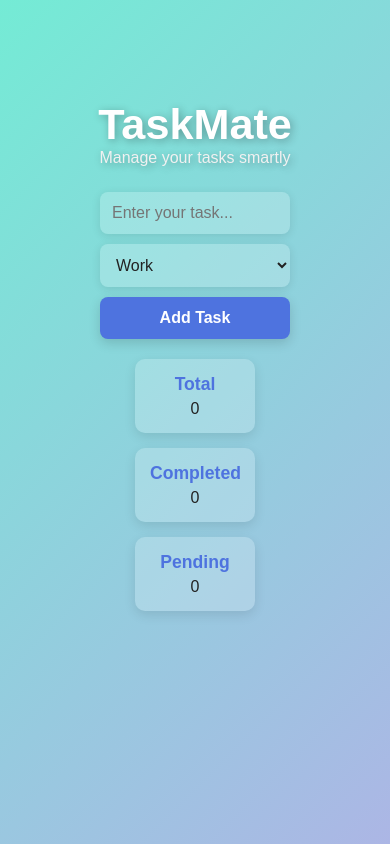
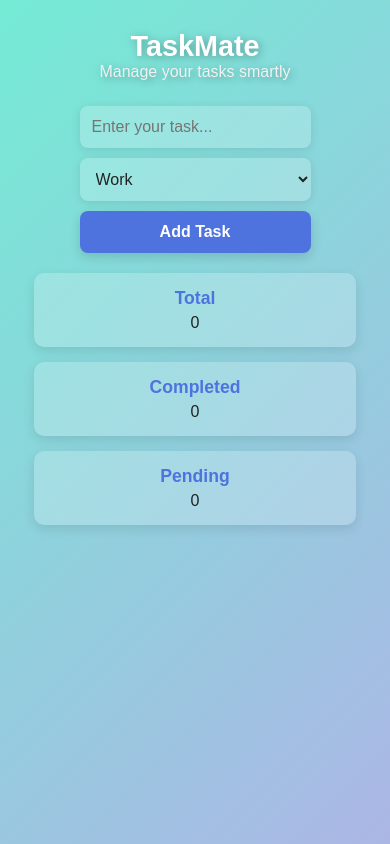
Before and after one commit to itx-Meelad56/TaskMate-App, a plain HTML site: page index.html in a window 390 px wide. Drawn offline with Linux system fonts and the light colour scheme.

Commit message:
Update styling

```diff
--- a/style.css
+++ b/style.css
@@ -1,4 +1,4 @@
-/* 🌟 Basic Reset */
+/* 🌟 Base Styling */
 * {
     margin: 0;
     padding: 0;
@@ -13,7 +13,7 @@ body {
     display: flex;
     flex-direction: column;
     align-items: center;
-    padding: 100px;
+    padding: 80px 20px;
     min-height: 100vh;
 }
 
@@ -202,7 +202,15 @@ header p {
 }
 
 /* 🌟 Responsive Design */
-@media (max-width: 600px) {
+@media (max-width: 768px) {
+    body {
+        padding: 40px 15px;
+    }
+
+    header h1 {
+        font-size: 2.2rem;
+    }
+
     #task-input-section {
         flex-direction: column;
         align-items: center;
@@ -212,6 +220,40 @@ header p {
     #category,
     #add-task-btn {
         width: 100%;
-        max-width: 300px;
+        max-width: 350px;
+    }
+
+    .stat-box {
+        width: 45%;
     }
 }
+
+@media (max-width: 480px) {
+    body {
+        padding: 30px 10px;
+    }
+
+    header h1 {
+        font-size: 1.8rem;
+    }
+
+    #task-input,
+    #category,
+    #add-task-btn {
+        max-width: 100%;
+    }
+
+    .stat-box {
+        width: 100%;
+    }
+
+    .task-buttons {
+        flex-direction: column;
+        gap: 6px;
+    }
+
+    .task-buttons button {
+        width: 100%;
+        font-size: 0.9rem;
+    }
+}
```
